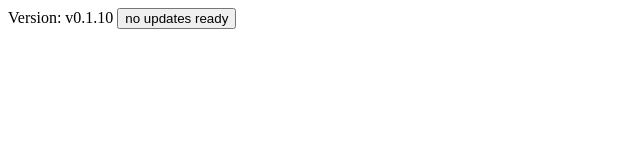
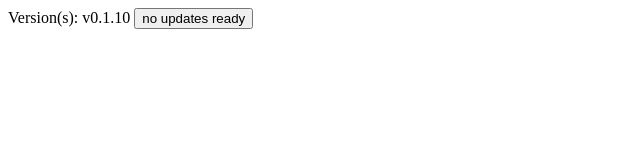
Before and after one commit to MunzerDw/Personal-Programming, an Electron app: page index.html in a window 900 px wide. Shown: the full height of the page, 0-640 px from the left. Drawn offline with Linux system fonts and the light colour scheme; no server answers.

Commit message:
finished updating

```diff
--- a/index.html
+++ b/index.html
@@ -15,7 +15,7 @@
             container.innerHTML = "new version ready!";
         })
     </script>
-    Version: <span id="version">v0.1.10</span>
+    Version(s): <span id="version">v0.1.10</span>
     <!-- the button onClick sends a quitAndInstall message to the electron main process -->
     <button id="ready" onClick="ipcRenderer.send('quitAndInstall')">no updates ready</button>
 
```
Also changed, not shown: package.json (+7 -7 lines).
